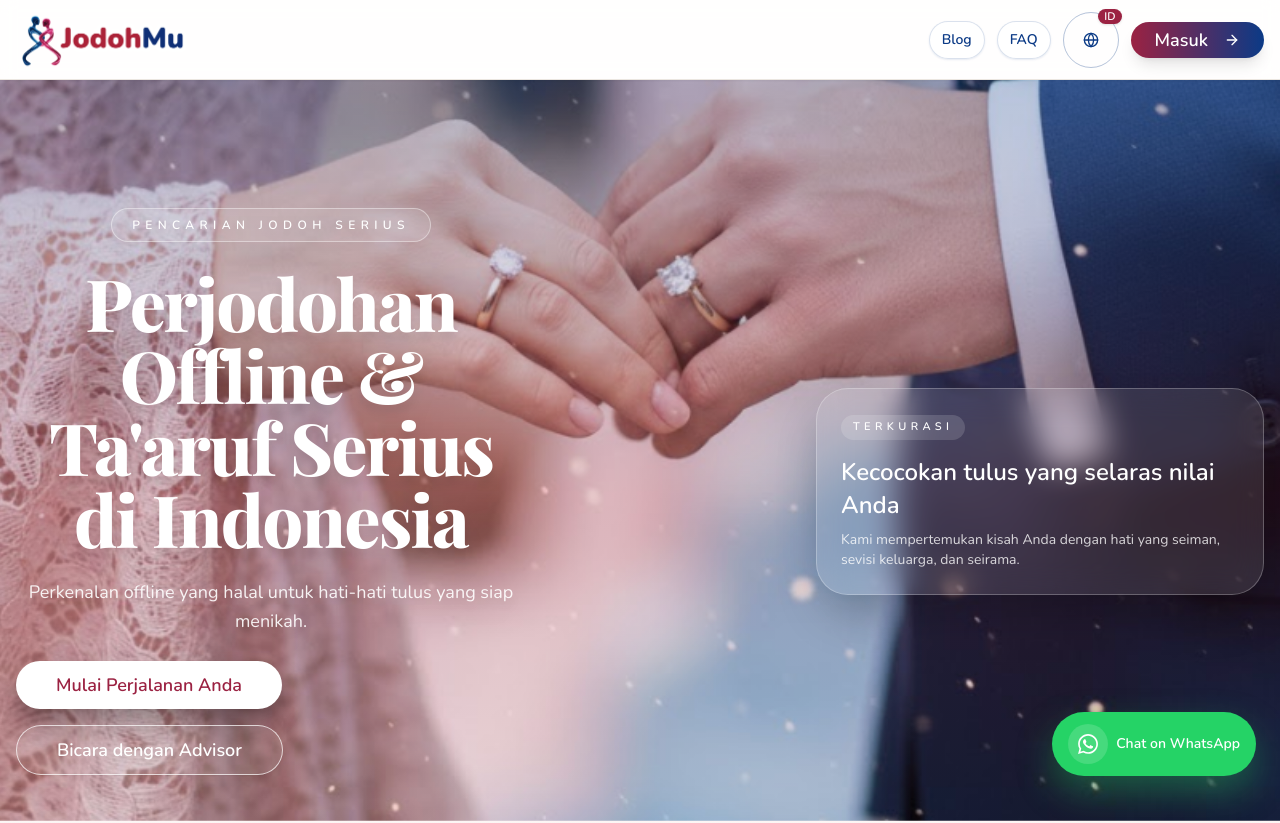
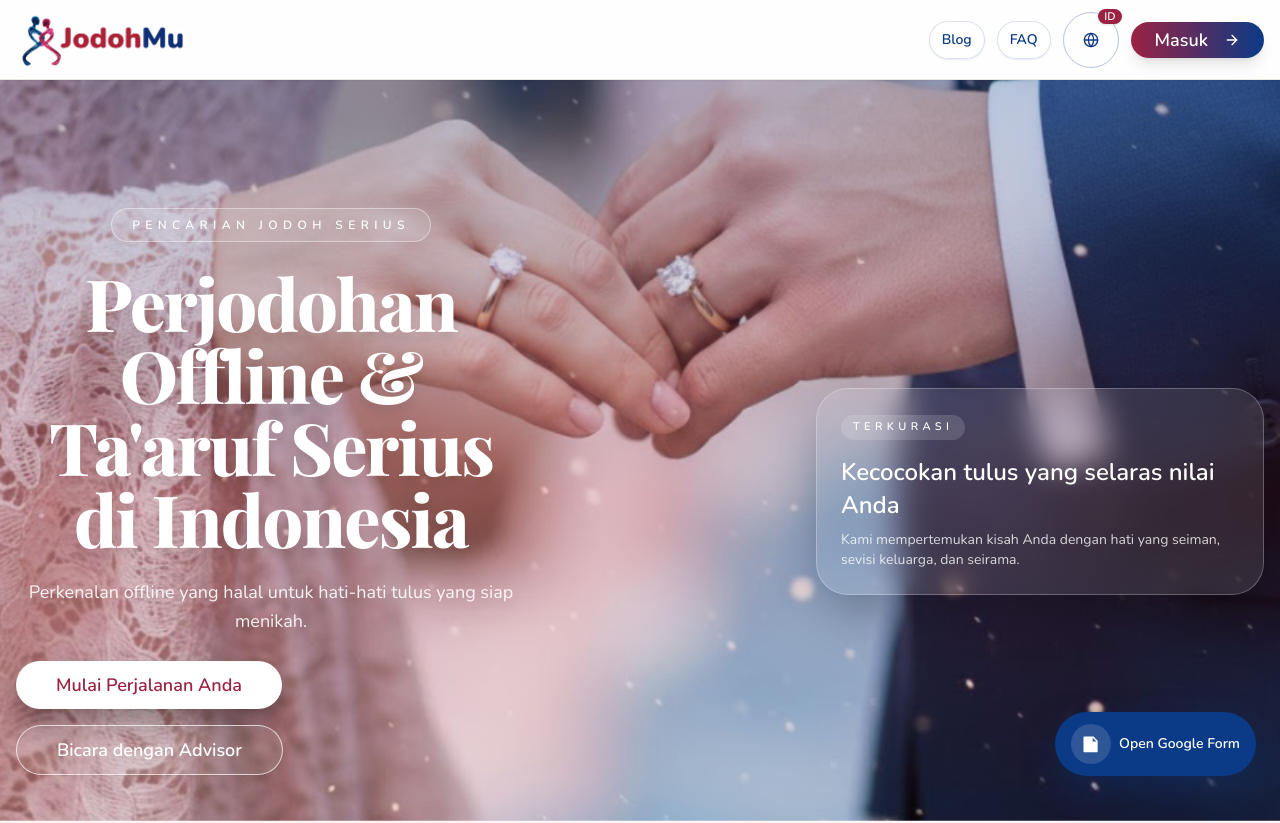
Before and after one commit to Taimoor13003/jodohmu, a Next.js app: page / in a window 1280 px wide. Shown: the top 823 px of the page. Built offline with nearby package versions, Linux system fonts and the light colour scheme; no server answers; a web font is replaced by a local one.

Commit message:
add gform link

```diff
--- a/src/app/dashboard/page.tsx
+++ b/src/app/dashboard/page.tsx
@@ -5,6 +5,8 @@ import { Button } from "@/components/ui/button";
 import { Card, CardContent, CardHeader, CardTitle } from "@/components/ui/card";
 import Link from "next/link";
 import { ShieldCheck, Users, Sparkles, HeartHandshake, ArrowRight } from "lucide-react";
+
+const supportFormHref = "https://forms.gle/WUSTC71ZrpbvSXso6";
 
 export default function DashboardPage() {
   const { user, role } = useAuth();
@@ -42,8 +44,8 @@ export default function DashboardPage() {
   const candidateActions = (
     <ActionLink
       title="Update my details"
-      description="Message our team and we’ll adjust your profile."
-      href="https://wa.me/6281122210303"
+      description="Fill out our Google Form and we’ll adjust your profile."
+      href={supportFormHref}
       external
       icon={<HeartHandshake className="h-5 w-5" />}
     />
@@ -104,10 +106,10 @@ export default function DashboardPage() {
               <CardTitle className="text-xl text-[#0b3a86]">Need help?</CardTitle>
             </CardHeader>
             <CardContent className="space-y-3 text-sm text-muted-foreground">
-              <p>Chat our team if you need updates, approvals, or guidance.</p>
+              <p>Send your request through our Google Form for updates, approvals, or guidance.</p>
               <Button asChild variant="outline" className="w-full">
-                <Link href="https://wa.me/6281122210303" target="_blank" rel="noopener noreferrer">
-                  Chat on WhatsApp
+                <Link href={supportFormHref} target="_blank" rel="noopener noreferrer">
+                  Open Google Form
                 </Link>
               </Button>
               <Button asChild className="w-full bg-gradient-to-r from-[#9B2242] to-[#0b3a86] text-white">
--- a/src/app/register/page.tsx
+++ b/src/app/register/page.tsx
@@ -34,7 +34,7 @@ export default function RegisterPage() {
               size="lg"
               className="bg-white text-[#0b3a86] hover:bg-white/90 shadow-lg"
             >
-              <Link href="https://wa.me/6281122210303" target="_blank" rel="noopener noreferrer">
+              <Link href="https://forms.gle/WUSTC71ZrpbvSXso6" target="_blank" rel="noopener noreferrer">
                 {t("register.guard.cta")}
               </Link>
             </Button>
--- a/src/components/blog/article-is-jodohmu.tsx
+++ b/src/components/blog/article-is-jodohmu.tsx
@@ -6,7 +6,7 @@ import { Button } from "@/components/ui/button";
 import { useLanguage } from "@/context/LanguageContext";
 
 const siteUrl = process.env.NEXT_PUBLIC_SITE_URL ?? "https://jodohmu.com";
-const whatsappHref = "https://wa.me/6281122210303";
+const contactFormHref = "https://forms.gle/WUSTC71ZrpbvSXso6";
 const pointKeys = ["0", "1", "2", "3"];
 const stepKeys = ["0", "1", "2", "3", "4"];
 const handleKeys = ["0", "1", "2", "3"];
@@ -67,7 +67,7 @@ export function ArticleDetail({ articleKey, slug, ogImage, datePublished, dateMo
     { href: "/blog/how-meetings-are-supervised", label: "How Jodohmu supervises offline meetings" },
     { href: "/blog/syariah-safeguards", label: "Syariah safeguards in every ta'aruf" },
     { href: "/faq", label: "See frequently asked questions" },
-    { href: "https://wa.me/6281122210303", label: "Chat Jodohmu via WhatsApp", external: true },
+    { href: "https://forms.gle/WUSTC71ZrpbvSXso6", label: "Open Jodohmu Google Form", external: true },
   ];
 
   return (
@@ -106,7 +106,7 @@ export function ArticleDetail({ articleKey, slug, ogImage, datePublished, dateMo
               <p className="text-base text-[#2d3150]">{t(`${articleKey}.heroLead`)}</p>
               <div className="flex flex-wrap gap-3 pt-2">
                 <Button asChild size="lg" className="bg-[#0b3a86] text-white hover:bg-[#0a357a]">
-                  <Link href={whatsappHref} target="_blank" rel="noopener noreferrer">
+                  <Link href={contactFormHref} target="_blank" rel="noopener noreferrer">
                     {t(`${articleKey}.ctaPrimary`)}
                   </Link>
                 </Button>
@@ -252,7 +252,7 @@ export function ArticleDetail({ articleKey, slug, ogImage, datePublished, dateMo
             </div>
             <div className="flex flex-wrap gap-3">
               <Button asChild size="lg" className="bg-white text-[#0b3a86] hover:bg-white/90">
-                <Link href={whatsappHref} target="_blank" rel="noopener noreferrer">
+                <Link href={contactFormHref} target="_blank" rel="noopener noreferrer">
                   {t(`${articleKey}.ctaPrimary`)}
                 </Link>
               </Button>
--- a/src/components/blog/blog-page.tsx
+++ b/src/components/blog/blog-page.tsx
@@ -4,7 +4,7 @@ import Link from "next/link";
 import { useLanguage } from "@/context/LanguageContext";
 import { Button } from "@/components/ui/button";
 
-const whatsappHref = "https://wa.me/6281122210303";
+const contactFormHref = "https://forms.gle/WUSTC71ZrpbvSXso6";
 
 const articles = [
   { key: "stepByStepProcess", href: "/blog/step-by-step-process" },
@@ -59,7 +59,7 @@ export function BlogPage() {
                   variant="outline"
                   className="border-[#9B2242] text-[#9B2242] hover:bg-[#9B2242]/5"
                 >
-                  <Link href={whatsappHref} target="_blank" rel="noopener noreferrer">
+                  <Link href={contactFormHref} target="_blank" rel="noopener noreferrer">
                     {t("blogPage.sections.article.secondaryCta")}
                   </Link>
                 </Button>
--- a/src/components/faq/faq-page.tsx
+++ b/src/components/faq/faq-page.tsx
@@ -9,7 +9,7 @@ import { Button } from "@/components/ui/button";
 
 const siteUrl = process.env.NEXT_PUBLIC_SITE_URL ?? "https://jodohmu.com";
 
-const whatsappHref = "https://wa.me/6281122210303";
+const contactFormHref = "https://forms.gle/WUSTC71ZrpbvSXso6";
 
 const faqKeys = [
   "faqPage.items.0",
@@ -130,7 +130,7 @@ export function FaqPage() {
             </ul>
           </div>
           <Button asChild size="lg" className="bg-white text-[#0b3a86] hover:bg-white/90">
-            <Link href={whatsappHref} target="_blank" rel="noopener noreferrer">
+            <Link href={contactFormHref} target="_blank" rel="noopener noreferrer">
               {t("faqPage.cta.button")}
             </Link>
           </Button>
--- a/src/components/home/home-page.tsx
+++ b/src/components/home/home-page.tsx
@@ -104,10 +104,8 @@ export default function HomePage() {
     t("homepage.meetings.promises.family")
   ];
 
-  const whatsappHref = `https://wa.me/6281122210303?text=${encodeURIComponent(
-    t("homepage.whatsappCta.prefill")
-  )}`;
-  const whatsappButtonLabel = t("homepage.whatsappCta.button");
+  const contactFormHref = "https://forms.gle/WUSTC71ZrpbvSXso6";
+  const contactFormButtonLabel = "Open Google Form";
 
   const testimonials = [
     {
@@ -185,7 +183,7 @@ export default function HomePage() {
                     size="lg"
                     className="rounded-full bg-white px-10 py-6 text-lg font-semibold text-[#9B2242] shadow-[0_14px_28px_rgba(0,0,0,0.25)] transition-all duration-300 hover:bg-white/90"
                   >
-                    <Link href={whatsappHref} target="_blank" rel="noopener noreferrer">
+                    <Link href={contactFormHref} target="_blank" rel="noopener noreferrer">
                       {t("homepage.hero.cta")}
                     </Link>
                   </Button>
@@ -367,7 +365,7 @@ export default function HomePage() {
                     size="lg"
                     className="rounded-full bg-gradient-to-r from-[#9B2242] to-[#c24977] px-8 py-6 text-sm font-semibold text-white shadow-lg shadow-[#9B2242]/30 transition-all duration-300 hover:shadow-[#9B2242]/40"
                   >
-                    <Link href={whatsappHref} target="_blank" rel="noopener noreferrer">
+                    <Link href={contactFormHref} target="_blank" rel="noopener noreferrer">
                       {t("homepage.features.storyCta")}
                     </Link>
                   </Button>
@@ -633,7 +631,7 @@ export default function HomePage() {
               whileTap={{ scale: 0.95 }}
             >
               <Button asChild size="lg" className="bg-white text-[#9B2242] hover:bg-white/90 rounded-full px-10 py-7 text-lg font-semibold shadow-2xl hover:shadow-white/25 transition-all duration-300 border border-white/20">
-                <Link href={whatsappHref} target="_blank" rel="noopener noreferrer">
+                <Link href={contactFormHref} target="_blank" rel="noopener noreferrer">
                   {t("homepage.cta.button")}
                 </Link>
               </Button>
@@ -642,11 +640,11 @@ export default function HomePage() {
         </AnimatedSection>
       </main>
       <a
-        href={whatsappHref}
+        href={contactFormHref}
         target="_blank"
         rel="noopener noreferrer"
-        aria-label={whatsappButtonLabel}
-        className="group fixed bottom-6 right-6 z-50 flex items-center gap-2 rounded-full bg-[#25D366] px-4 py-3 text-white shadow-[0_16px_36px_rgba(37,211,102,0.35)] transition-all duration-300 hover:-translate-y-1.5 hover:bg-[#20c25c] hover:shadow-[0_20px_48px_rgba(37,211,102,0.45)] focus-visible:outline-none focus-visible:ring-2 focus-visible:ring-white/70 focus-visible:ring-offset-2 focus-visible:ring-offset-[#25D366]"
+        aria-label={contactFormButtonLabel}
+        className="group fixed bottom-6 right-6 z-50 flex items-center gap-2 rounded-full bg-[#0b3a86] px-4 py-3 text-white shadow-[0_16px_36px_rgba(11,58,134,0.35)] transition-all duration-300 hover:-translate-y-1.5 hover:bg-[#0a357a] hover:shadow-[0_20px_48px_rgba(11,58,134,0.45)] focus-visible:outline-none focus-visible:ring-2 focus-visible:ring-white/70 focus-visible:ring-offset-2 focus-visible:ring-offset-[#0b3a86]"
       >
         <span className="flex h-10 w-10 items-center justify-center rounded-full bg-white/15 text-white transition-all duration-300 group-hover:bg-white/20 group-hover:shadow-inner">
           <svg
@@ -655,10 +653,10 @@ export default function HomePage() {
             fill="currentColor"
             className="h-5 w-5"
           >
-            <path d="M.057 24l1.687-6.163c-1.041-1.804-1.588-3.849-1.587-5.946C.16 5.335 5.495 0 12.05 0c3.181.002 6.167 1.24 8.413 3.488 2.245 2.248 3.487 5.235 3.487 8.413.003 6.557-5.338 11.892-11.893 11.892-1.99-.001-3.951-.5-5.688-1.448L.057 24zm6.597-3.807c1.676.995 3.276 1.591 5.392 1.592 5.448 0 9.886-4.434 9.889-9.885.002-5.462-4.439-9.892-9.892-9.892-5.452 0-9.887 4.434-9.889 9.889-.001 2.225.651 3.891 1.746 5.634l-.999 3.648 3.743-.986zm11.387-5.464c-.074-.124-.272-.198-.57-.347-.297-.149-1.758-.868-2.031-.967-.272-.099-.47-.149-.669.149-.198.297-.768.967-.941 1.165-.173.198-.347.223-.644.074-.297-.149-1.255-.462-2.39-1.475-.883-.788-1.48-1.761-1.653-2.059-.173-.297-.018-.458.13-.606.134-.133.297-.347.446-.521.151-.172.2-.296.3-.495.099-.198.05-.372-.025-.521-.075-.148-.669-1.611-.916-2.206-.242-.579-.487-.5-.669-.51-.173-.008-.371-.01-.57-.01s-.521.074-.794.372c-.272.297-1.04 1.016-1.04 2.479 0 1.462 1.065 2.875 1.213 3.074.149.198 2.096 3.2 5.077 4.487.709.306 1.262.489 1.694.626.712.227 1.36.195 1.871.118.571-.085 1.758-.719 2.006-1.413.248-.695.248-1.29.173-1.414z" />
+            <path d="M4 3h11l5 5v13a1 1 0 0 1-1 1H4a1 1 0 0 1-1-1V4a1 1 0 0 1 1-1zm10 1.5V9h4.5L14 4.5zM7 12h10v1.5H7V12zm0 3.5h10V17H7v-1.5z" />
           </svg>
         </span>
-        <span className="text-sm font-semibold leading-tight">{whatsappButtonLabel}</span>
+        <span className="text-sm font-semibold leading-tight">{contactFormButtonLabel}</span>
       </a>
     </div>
   );
--- a/src/components/layout/footer.tsx
+++ b/src/components/layout/footer.tsx
@@ -11,8 +11,7 @@ export function Footer() {
   const year = new Date().getFullYear();
   const phoneDisplay = t("footer.connect.phone");
   const phoneHref = phoneDisplay.replace(/\s+/g, "");
-  const whatsappNumber = t("footer.connect.whatsapp").replace(/\D/g, "");
-  const whatsappHref = `https://wa.me/${whatsappNumber}`;
+  const contactFormHref = "https://forms.gle/WUSTC71ZrpbvSXso6";
 
   return (
     <footer className="w-full bg-white text-brand-blue">
@@ -51,7 +50,7 @@ export function Footer() {
                 <Phone className="h-5 w-5" />
                 <span>{phoneDisplay}</span>
               </a>
-              <a href={whatsappHref} target="_blank" rel="noopener noreferrer" className="flex items-center gap-3 hover:text-brand-rose transition-colors">
+              <a href={contactFormHref} target="_blank" rel="noopener noreferrer" className="flex items-center gap-3 hover:text-brand-rose transition-colors">
                 <svg
                   xmlns="http://www.w3.org/2000/svg"
                   width="20"
@@ -60,9 +59,9 @@ export function Footer() {
                   fill="currentColor"
                   className="h-5 w-5"
                 >
-                  <path d="M.057 24l1.687-6.163c-1.041-1.804-1.588-3.849-1.587-5.946.003-6.556 5.338-11.891 11.893-11.891 3.181.001 6.167 1.24 8.413 3.488 2.245 2.248 3.487 5.235 3.487 8.413.003 6.557-5.338 11.892-11.893 11.892-1.99-.001-3.951-.5-5.688-1.448l-6.305 1.654zm6.597-3.807c1.676.995 3.276 1.591 5.392 1.592 5.448 0 9.886-4.434 9.889-9.885.002-5.462-4.439-9.892-9.892-9.892-5.452 0-9.887 4.434-9.889 9.889-.001 2.225.651 3.891 1.746 5.634l-.999 3.648 3.742-.981zm11.387-5.464c-.074-.124-.272-.198-.57-.347-.297-.149-1.758-.868-2.031-.967-.272-.099-.47-.149-.669.149-.198.297-.768.967-.941 1.165-.173.198-.347.223-.644.074-.297-.149-1.255-.462-2.39-1.475-.883-.788-1.48-1.761-1.653-2.059-.173-.297-.018-.458.13-.606.134-.133.297-.347.446-.521.151-.172.2-.296.3-.495.099-.198.05-.372-.025-.521-.075-.148-.669-1.611-.916-2.206-.242-.579-.487-.5-.669-.51-.173-.008-.371-.01-.57-.01s-.521.074-.794.372c-.272.297-1.04 1.016-1.04 2.479 0 1.462 1.065 2.875 1.213 3.074.149.198 2.096 3.2 5.077 4.487.709.306 1.262.489 1.694.626.712.227 1.36.195 1.871.118.571-.085 1.758-.719 2.006-1.413.248-.695.248-1.29.173-1.414z"/>
+                  <path d="M4 3h11l5 5v13a1 1 0 0 1-1 1H4a1 1 0 0 1-1-1V4a1 1 0 0 1 1-1zm10 1.5V9h4.5L14 4.5zM7 12h10v1.5H7V12zm0 3.5h10V17H7v-1.5z" />
                 </svg>
-                <span>{t("footer.connect.whatsapp")}</span>
+                <span>Google Form</span>
               </a>
             </div>
           </div>
--- a/src/locales/en.json
+++ b/src/locales/en.json
@@ -161,8 +161,8 @@
       "us": "Contact Us"
     },
     "whatsappCta": {
-      "caption": "Want personal guidance? Chat directly with our team on WhatsApp.",
-      "button": "Chat on WhatsApp",
+      "caption": "Want personal guidance? Fill out our Google Form and our team will follow up.",
+      "button": "Open Google Form",
       "prefill": "Hello JodohMu, I'd love to consult with your team."
     },
     "testimonials": {
@@ -182,7 +182,7 @@
     "cta": {
       "title": "Ready to Find 'The One'?",
       "description": "Your search for a meaningful, lasting partnership starts here. Let us be your guide on the beautiful journey to marriage.",
-      "button": "Chat on WhatsApp"
+      "button": "Open Google Form"
     }
   },
   "register": {
@@ -607,7 +607,7 @@
         "title": "Featured guide",
         "desc": "Explore how Jodohmu runs offline, supervised, marriage-focused meetings with vetted candidates and transparent steps.",
         "cta": "Read the full guide",
-        "secondaryCta": "Ask via WhatsApp"
+        "secondaryCta": "Open Google Form"
       },
       "guides": {
         "title": "Featured Guides",
@@ -641,7 +641,7 @@
       "cta": {
         "title": "Want curated help?",
         "subtitle": "Talk to our matchmakers for a guided, halal-first journey.",
-        "button": "Chat on WhatsApp"
+        "button": "Open Google Form"
       }
     }
   },
@@ -976,7 +976,7 @@
     "cta": {
       "title": "Still have questions?",
       "subtitle": "Talk directly with our matchmakers for a personalized plan.",
-      "button": "Chat on WhatsApp"
+      "button": "Open Google Form"
     }
   }
 }
```
Also changed, not shown: src/lib/firebase.ts (+24 -13 lines), src/locales/id.json (+4 -4 lines).
